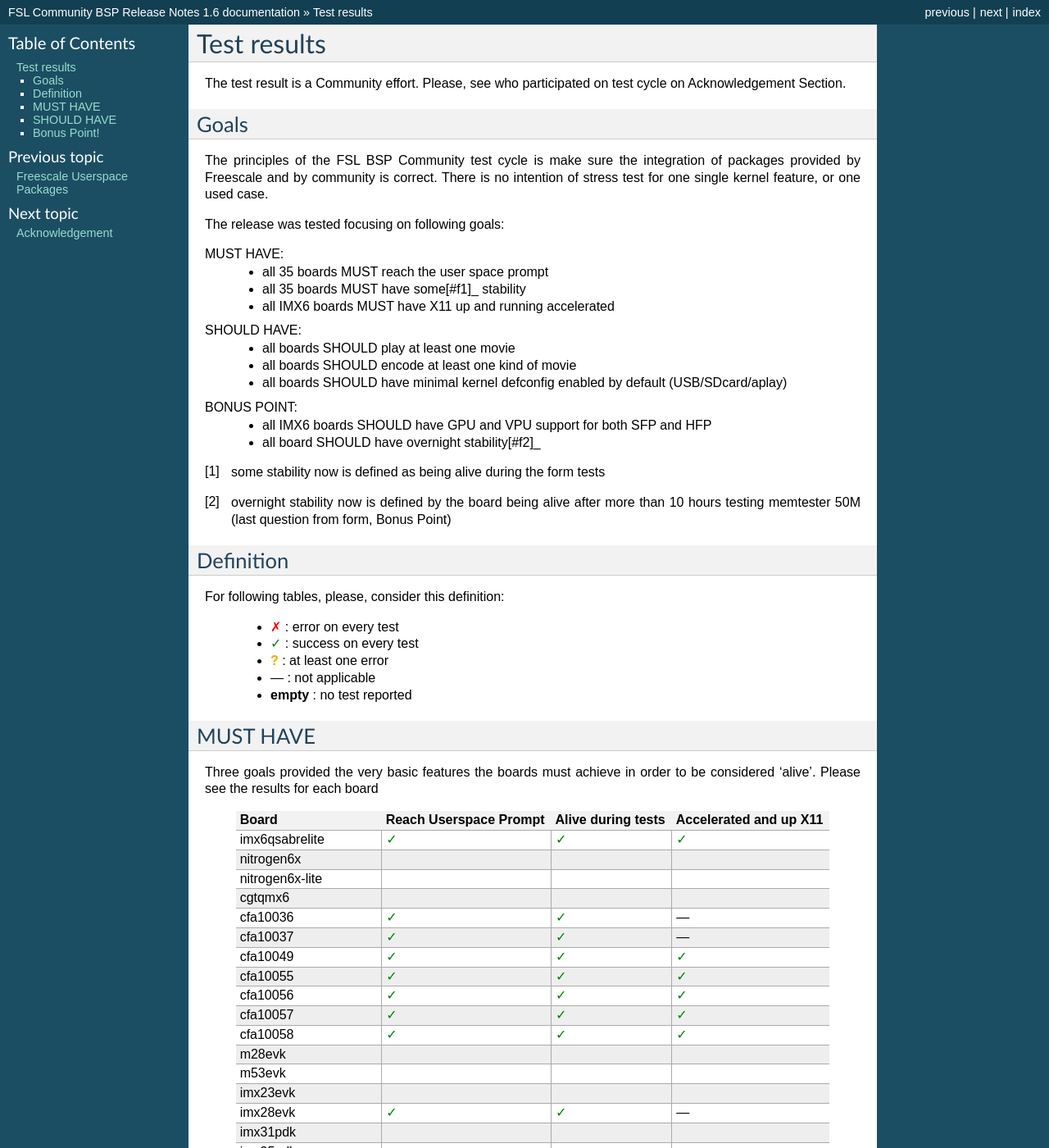
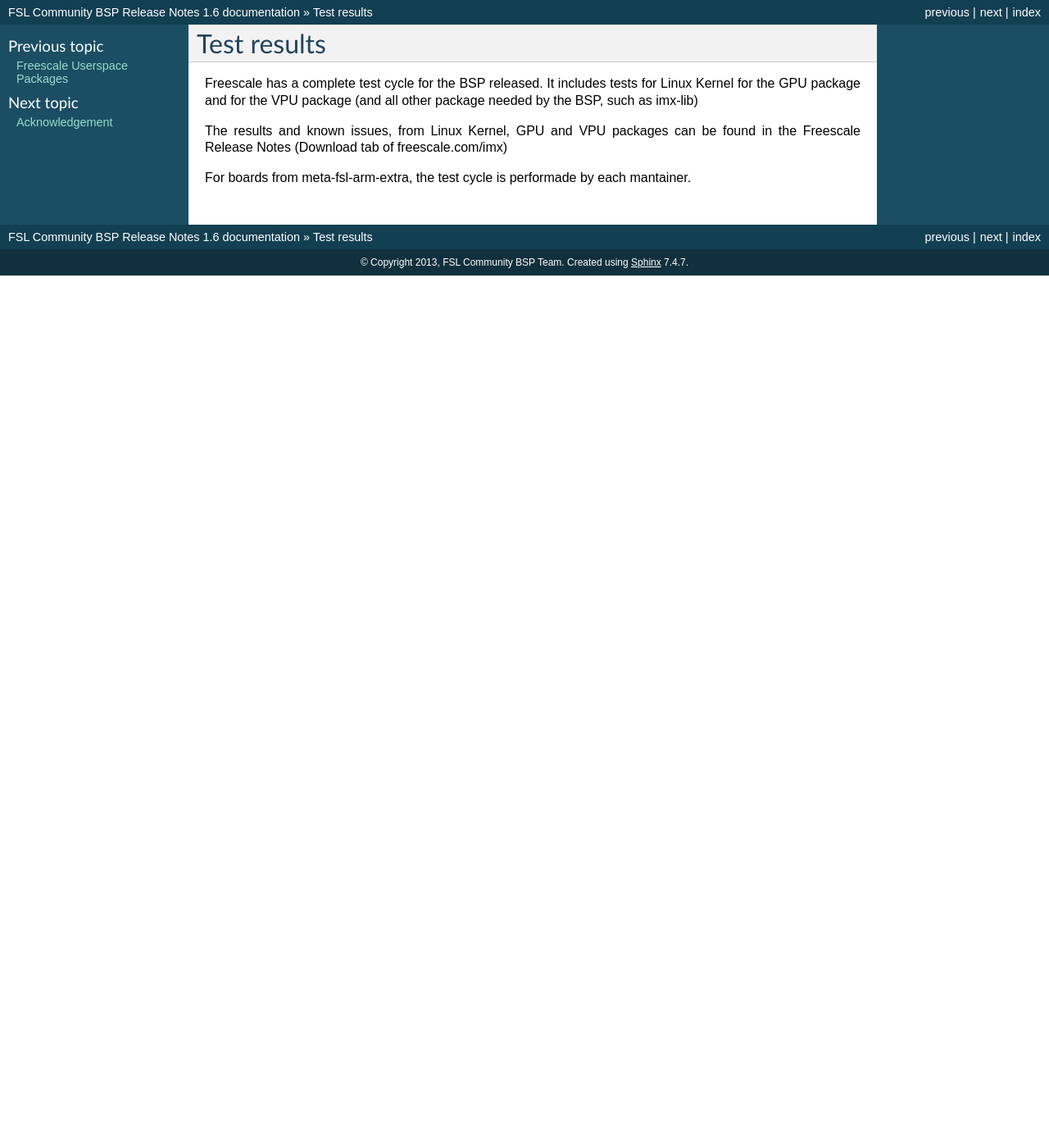
Before and after one commit to Freescale/Documentation, a Sphinx documentation site: the page built from release-notes/source/test-results.rst, in a window 1280 px wide and 1400 px high. Shown: the whole window at 82% size. Built offline with Sphinx 7.4.7, drawn with Linux system fonts in a browser that asks for light colours; some of the changed text lies outside the part shown.

Commit message:
RN: Remove test results and add a description
The test result from last release was removed, and a
new description for the tests being assumed by community
is included.

Signed-off-by: Daiane Angolini <daiane.angolini@freescale.com>

```diff
--- a/release-notes/source/test-bonus-point.inc
+++ /dev/null
@@ -1,38 +0,0 @@
-======================  =========  ===================
-Board                   SFP        memtester overnight
-======================  =========  ===================
-imx6qsabrelite          |na_mark|  |check_mark|
-nitrogen6x
-nitrogen6x-lite
-cgtqmx6
-cfa10036
-cfa10037
-cfa10049
-cfa10055
-cfa10056
-cfa10057
-cfa10058
-m28evk
-m53evk
-imx23evk
-imx28evk                |na_mark|  |check_mark|
-imx31pdk
-imx35pdk
-imx51evk
-imx53qsb                           |check_mark|
-imx53ard                           |check_mark|
-imx6dlsabreauto
-imx6dlsabresd
-imx6qsabreauto
-imx6qsabresd                       |check_mark|
-imx6slevk
-imx6solosabreauto
-imx6solosabresd
-twr-vf65gs10
-imx233-olinuxino-maxi
-imx233-olinuxino-micro
-imx233-olinuxino-mini
-wandboard-dual
-wandboard-quad
-wandboard-solo
-======================  =========  ===================
--- a/release-notes/source/test-must-have.inc
+++ /dev/null
@@ -1,38 +0,0 @@
-======================  =======================   ====================  =======================
-Board                   Reach Userspace Prompt    Alive during tests    Accelerated and up X11
-======================  =======================   ====================  =======================
-imx6qsabrelite          |check_mark|              |check_mark|          |check_mark|
-nitrogen6x
-nitrogen6x-lite
-cgtqmx6
-cfa10036                |check_mark|              |check_mark|          |na_mark|
-cfa10037                |check_mark|              |check_mark|          |na_mark|
-cfa10049                |check_mark|              |check_mark|          |check_mark|
-cfa10055                |check_mark|              |check_mark|          |check_mark|
-cfa10056                |check_mark|              |check_mark|          |check_mark|
-cfa10057                |check_mark|              |check_mark|          |check_mark|
-cfa10058                |check_mark|              |check_mark|          |check_mark|
-m28evk
-m53evk
-imx23evk
-imx28evk                |check_mark|              |check_mark|          |na_mark|
-imx31pdk
-imx35pdk
-imx51evk
-imx53qsb                |check_mark|              |check_mark|
-imx53ard                |check_mark|              |check_mark|
-imx6dlsabreauto
-imx6dlsabresd           |check_mark|              |check_mark|
-imx6qsabreauto
-imx6qsabresd            |check_mark|              |check_mark|
-imx6slevk
-imx6solosabreauto
-imx6solosabresd
-twr-vf65gs10
-imx233-olinuxino-maxi
-imx233-olinuxino-micro
-imx233-olinuxino-mini
-wandboard-dual          |check_mark|              |check_mark|          |check_mark|
-wandboard-quad
-wandboard-solo
-======================  =======================   ====================  =======================
--- a/release-notes/source/test-results.rst
+++ b/release-notes/source/test-results.rst
@@ -1,107 +1,13 @@
-.. |check_mark| raw:: html
-
-   <span class="test_result success">&#x2713;</span>
-
-.. |x_mark| raw:: html
-
-   <span class="test_result error">&#x2717;</span>
-
-.. |exclamation_mark| raw:: html
-
-   <span class="test_result warning">?</span>
-
-.. |na_mark| unicode:: U+2014
-
 Test results
 ============
 
-The test result is a Community effort. Please, see who participated on test cycle
-on Acknowledgement Section.
+Freescale has a complete test cycle for the BSP released. It
+includes tests for Linux Kernel for the GPU package and for
+the VPU package (and all other package needed by the BSP, such as imx-lib)
 
-Goals
------
+The results and known issues, from Linux Kernel, GPU and VPU
+packages can be found in the Freescale Release Notes
+(Download tab of freescale.com/imx)
 
-The principles of the FSL BSP Community test cycle is make sure the integration
-of packages provided by Freescale and by community is correct. There is no intention
-of stress test for one single kernel feature, or one used case.
-
-The release was tested focusing on following goals:
-
-MUST HAVE:
- * all 35 boards MUST reach the user space prompt
- * all 35 boards MUST have some[#f1]_ stability
- * all IMX6 boards MUST have X11 up and running accelerated
-
-SHOULD HAVE:
- * all boards SHOULD play at least one movie
- * all boards SHOULD encode at least one kind of movie
- * all boards SHOULD have minimal kernel defconfig enabled by default (USB/SDcard/aplay)
-
-BONUS POINT:
- * all IMX6 boards SHOULD have GPU and VPU support for both SFP and HFP
- * all board SHOULD have overnight stability[#f2]_
-
-
-.. [#f1] some stability now is defined as being alive during the form tests
-.. [#f2] overnight stability now is defined by the board being alive after more than 10 hours testing memtester 50M (last question from form, Bonus Point)
-
-
-Definition
-----------
-
-For following tables, please, consider this definition:
-
- * |x_mark|           : error on every test
- * |check_mark|       : success on every test
- * |exclamation_mark| : at least one error
- * |na_mark|          : not applicable
- * **empty**          : no test reported
-
-MUST HAVE
----------
-
-Three goals provided the very basic features the boards must achieve in order to
-be considered 'alive'. Please see the results for each board
-
-.. include:: test-must-have.inc
-
-From the table, the following boards may be considered OK:
-
- * cfa10036
- * cfa10037
- * cfa10049
- * cfa10055
- * cfa10056
- * cfa10057
- * cfa10058
- * imx28evk
- * imx53qsb
- * imx53ard
- * imx6qsabrelite
- * wandboard-dual
-
-SHOULD HAVE
------------
-
-The *should have* goals intend to garantee the minimum set of features of a functional
-system such as VPU playback, VPU encoding, and minimum kernel config integration.
-Please, find the test results on next table.
-
-Aplay results is specily important because aplay does use several part to be functional
-audio codec, sdma firmware and integration, spi transfer.
-
-.. include:: test-should-have.inc
-
-The following boards have been tested by one (or more) people, and
-submitted the results for accounting.
-
-
-Bonus Point!
-------------
-
-This release is the first one to introduce SFP and HFP binaries for imx6 boards.
-The overnight memtester test is a good stress test for both memory and system.
-
-Please, find the test results in the following table:
-
-.. include:: test-bonus-point.inc
+For boards from meta-fsl-arm-extra, the test cycle is performade by
+each mantainer.
--- a/release-notes/source/test-should-have.inc
+++ /dev/null
@@ -1,38 +0,0 @@
-======================  ================  ============  =================  ===============  ==================  =================  =============== ============
-Board                   Play one movie    Play mp3      Encode one movie   Functional USB   Functional SDCard   Functional aplay   memtester 50M   DirectFB
-======================  ================  ============  =================  ===============  ==================  =================  =============== ============
-imx6qsabrelite          |na_mark|         |check_mark|  |na_mark|          |check_mark|     |check_mark|        |check_mark|       |check_mark|    |check_mark|
-nitrogen6x
-nitrogen6x-lite
-cgtqmx6
-cfa10036                                                                   |na_mark|        |check_mark|        |na_mark|          |check_mark|    |na_mark|
-cfa10037                                                                   |check_mark|     |check_mark|                           |check_mark|    |na_mark|
-cfa10049                                                                   |check_mark|     |check_mark|        |na_mark|          |check_mark|    |na_mark|
-cfa10055                                                                   |check_mark|     |check_mark|        |na_mark|          |check_mark|    |na_mark|
-cfa10056                                                                   |check_mark|     |check_mark|        |na_mark|          |check_mark|    |na_mark|
-cfa10057                                                                   |check_mark|     |check_mark|                           |check_mark|    |na_mark|
-cfa10058                                                                   |check_mark|     |check_mark|        |na_mark|          |check_mark|    |na_mark|
-m28evk
-m53evk
-imx23evk
-imx28evk                |check_mark|                    |na_mark|          |check_mark|     |na_mark|           |check_mark|       |na_mark|       |na_mark|
-imx31pdk
-imx35pdk
-imx51evk
-imx53qsb                |check_mark|      |check_mark|  |x_mark|                                                                   |check_mark|
-imx53ard                |check_mark|                                       |x_mark|         |na_mark|           |check_mark|       |check_mark|
-imx6dlsabreauto
-imx6dlsabresd           |check_mark|      |check_mark|                                                                             |check_mark|
-imx6qsabreauto
-imx6qsabresd            |check_mark|                                       |check_mark|     |check_mark|        |check_mark|       |check_mark|    |check_mark|
-imx6slevk
-imx6solosabreauto
-imx6solosabresd
-twr-vf65gs10
-imx233-olinuxino-maxi
-imx233-olinuxino-micro
-imx233-olinuxino-mini
-wandboard-dual                                                             |check_mark|     |check_mark|        |check_mark|       |check_mark|
-wandboard-quad
-wandboard-solo
-======================  ================  ============  =================  ===============  ==================  =================  =============== ============
```
Also changed, not shown: release-notes/source/test-data.inc (deleted, +0 -135 lines).
